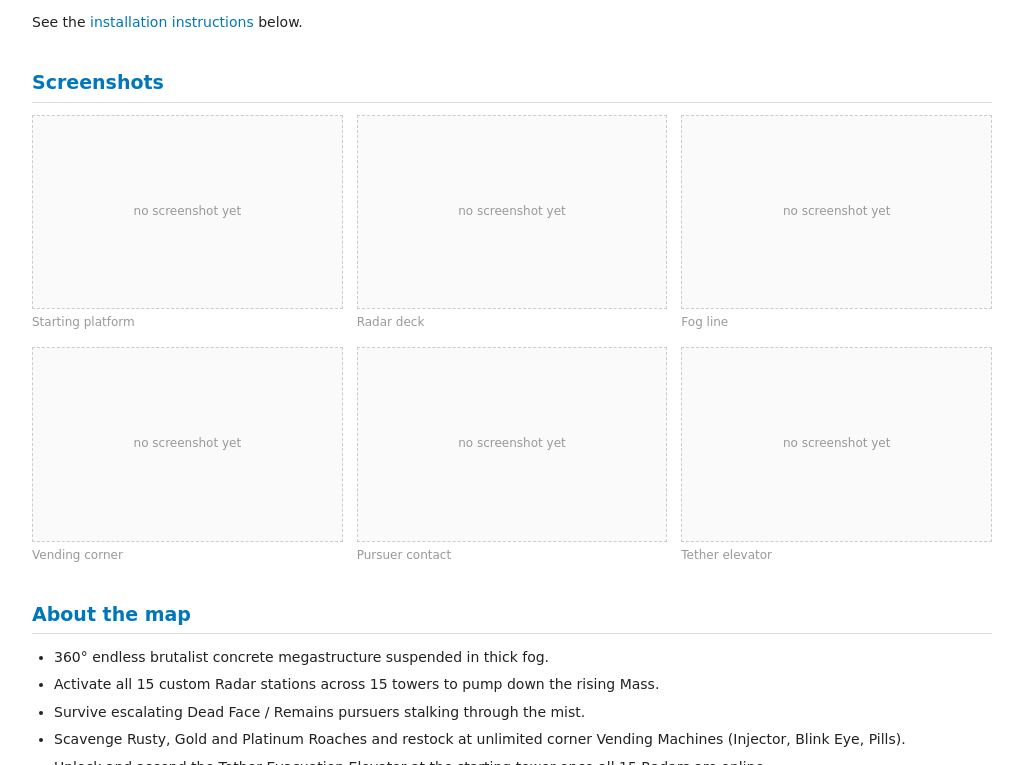
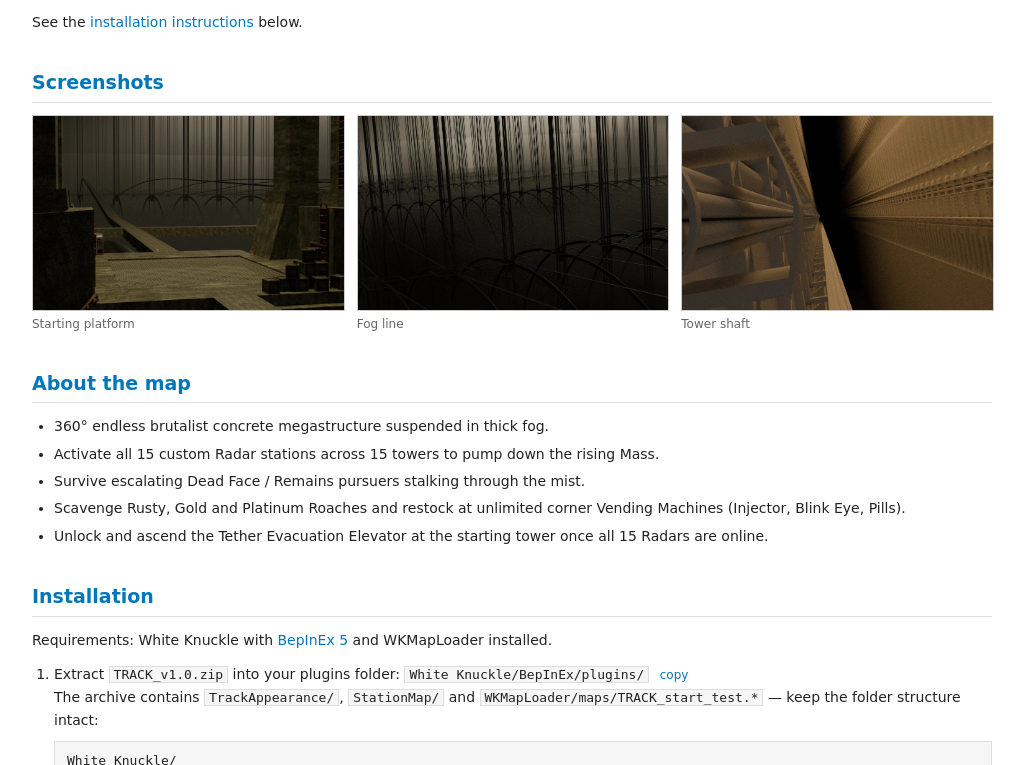
Before and after one commit to its-mike-dev/track-white-knuckle, a plain HTML site: page index.html in a window 1280 px wide. Shown: the part 456-1221 px from the top of the page, without its empty margins (128-1153 px from the left). Drawn offline with Linux system fonts and the light colour scheme.

Commit message:
Add first three TRACK screenshots
Starting platform, fog line and tower shaft renders (1920x1080 JPG).
Trims the gallery to the three slots that have files.

Co-Authored-By: Claude Opus 5 <noreply@anthropic.com>

```diff
--- a/index.html
+++ b/index.html
@@ -55,12 +55,9 @@
   <h2 id="screenshots">Screenshots</h2>
 
   <ul class="shots" id="shots">
-    <li><a href="./assets/renders/render_01.jpg"><img src="./assets/renders/render_01.jpg" alt="Starting platform" loading="lazy"><span>Starting platform</span></a></li>
-    <li><a href="./assets/renders/render_02.jpg"><img src="./assets/renders/render_02.jpg" alt="Radar deck" loading="lazy"><span>Radar deck</span></a></li>
-    <li><a href="./assets/renders/render_03.jpg"><img src="./assets/renders/render_03.jpg" alt="Fog line" loading="lazy"><span>Fog line</span></a></li>
-    <li><a href="./assets/renders/render_04.jpg"><img src="./assets/renders/render_04.jpg" alt="Vending corner" loading="lazy"><span>Vending corner</span></a></li>
-    <li><a href="./assets/renders/render_05.jpg"><img src="./assets/renders/render_05.jpg" alt="Pursuer contact" loading="lazy"><span>Pursuer contact</span></a></li>
-    <li><a href="./assets/renders/render_06.jpg"><img src="./assets/renders/render_06.jpg" alt="Tether elevator" loading="lazy"><span>Tether elevator</span></a></li>
+    <li><a href="./assets/renders/render_01.jpg"><img src="./assets/renders/render_01.jpg" alt="Starting platform with vendor machine" loading="lazy"><span>Starting platform</span></a></li>
+    <li><a href="./assets/renders/render_02.jpg"><img src="./assets/renders/render_02.jpg" alt="Cable field in the fog" loading="lazy"><span>Fog line</span></a></li>
+    <li><a href="./assets/renders/render_03.jpg"><img src="./assets/renders/render_03.jpg" alt="Tower shaft seen from below" loading="lazy"><span>Tower shaft</span></a></li>
   </ul>
 
   <h2 id="about">About the map</h2>
```
Also changed, not shown: assets/renders/README.txt, assets/renders/render_01.jpg (added), assets/renders/render_02.jpg (added), assets/renders/render_03.jpg (added).
